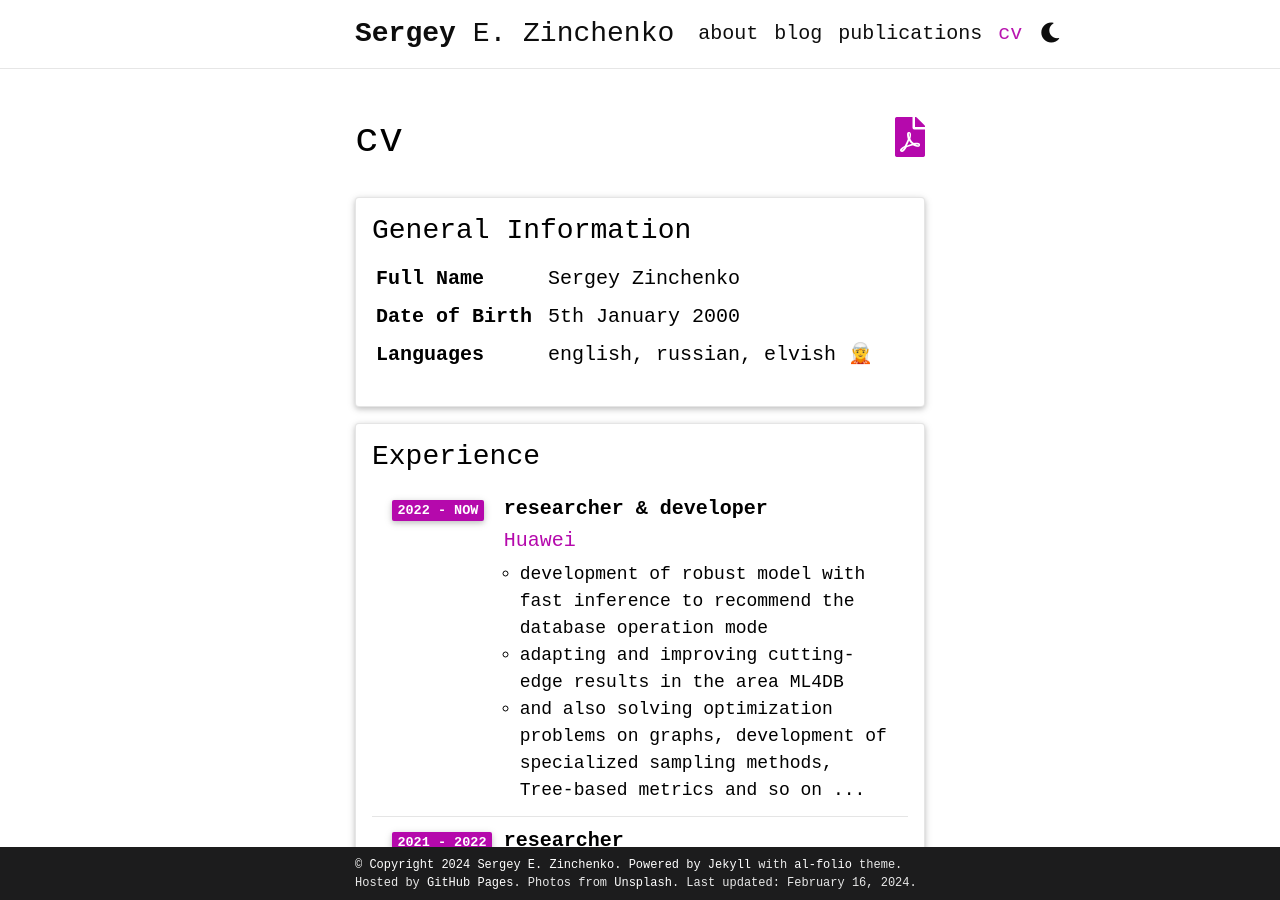
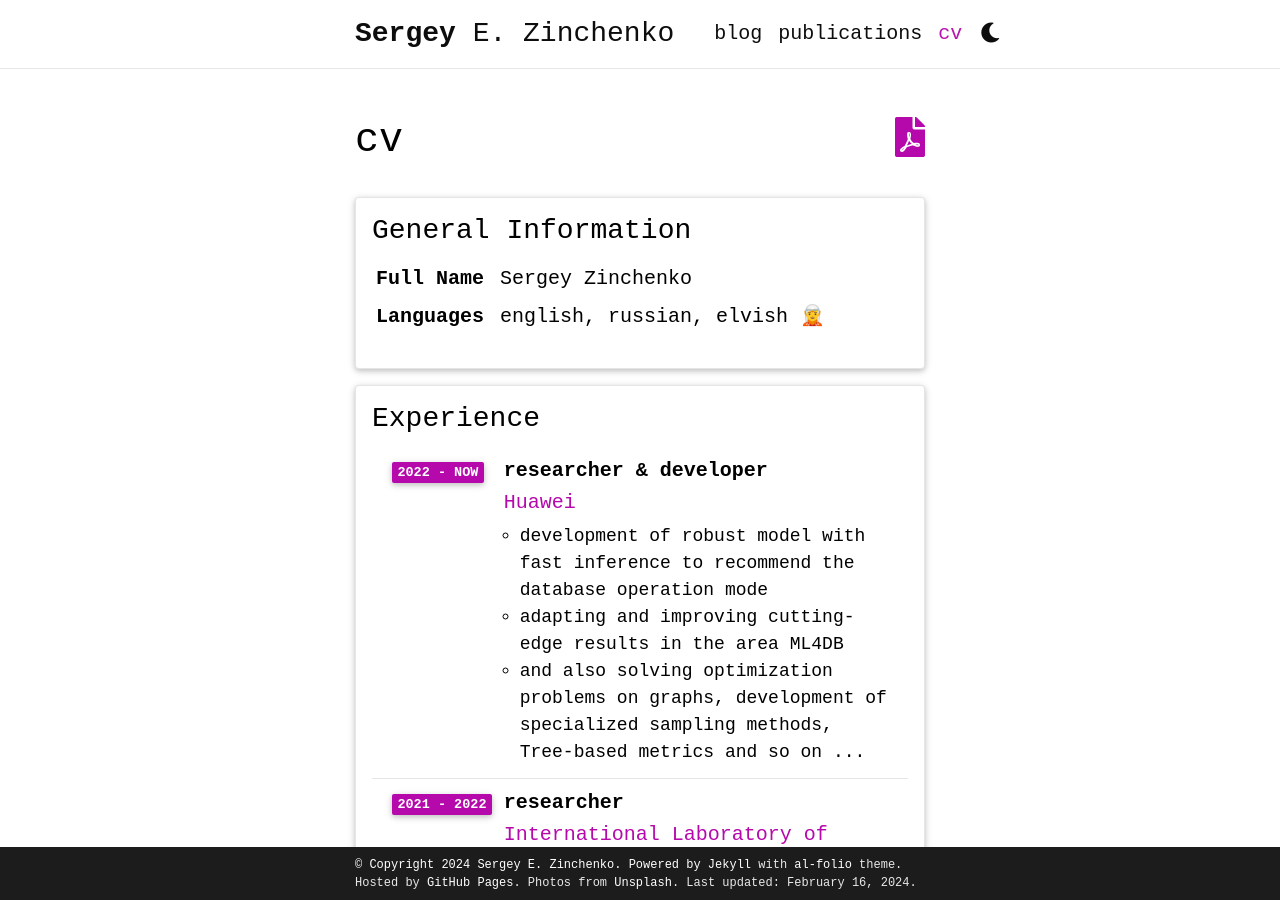
Before and after one commit to zinchse/new_portfolio, a Jekyll site: the page built from _pages/cv.md, in a window 1280 px wide and 900 px high. Built offline with Jekyll 4.4.1, drawn with Linux system fonts in a browser that asks for light colours; comment, search, counter and statistics services are not loaded; a style sheet for code colours, icons or effects is not loaded.

```diff
--- a/_data/cv.yml
+++ b/_data/cv.yml
@@ -3,8 +3,6 @@
   contents:
     - name: Full Name
       value: Sergey Zinchenko
-    - name: Date of Birth
-      value: 5th January 2000
     - name: Languages
       value: english, russian, elvish 🧝
 
```
Also changed, not shown: _pages/about.md (+1 -1 lines), assets/img/icml.jpeg (deleted), assets/img/me2.jpg (deleted), assets/img/publication_preview/icml.png, 2 other files.
